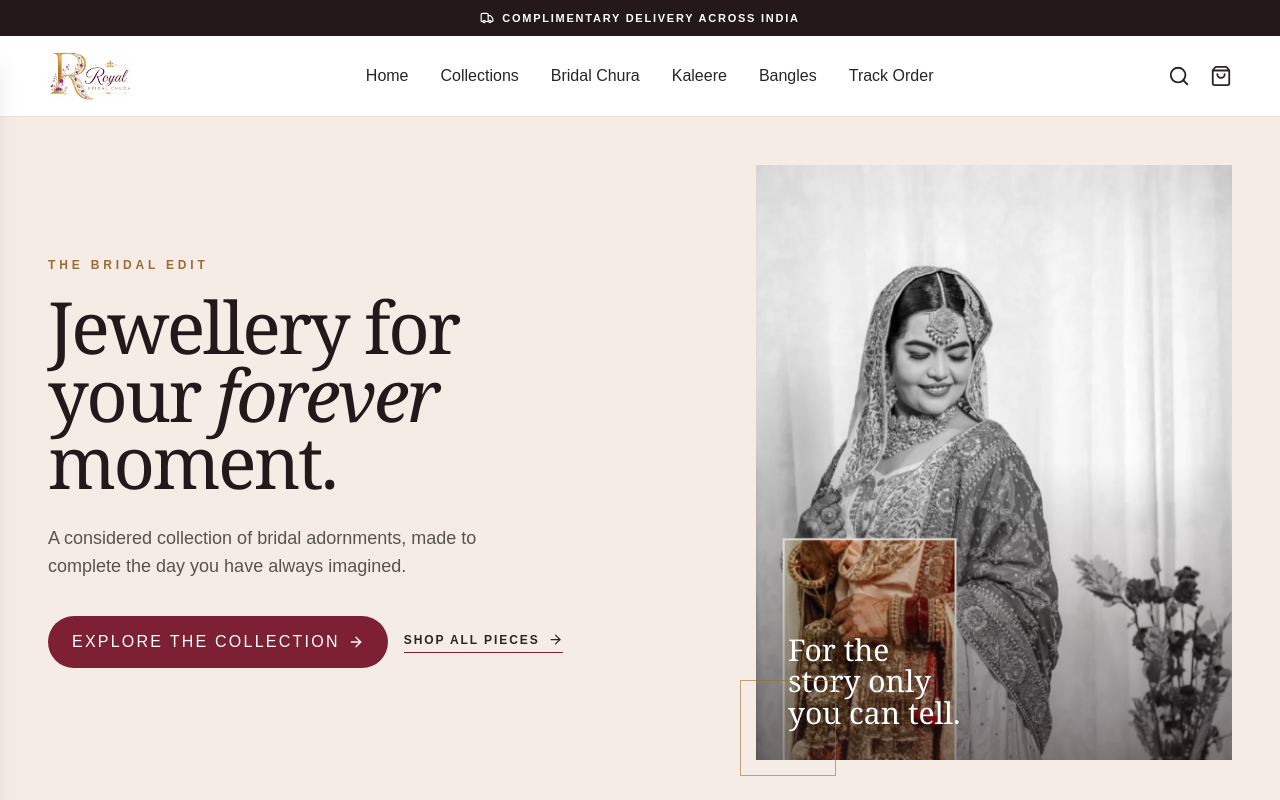
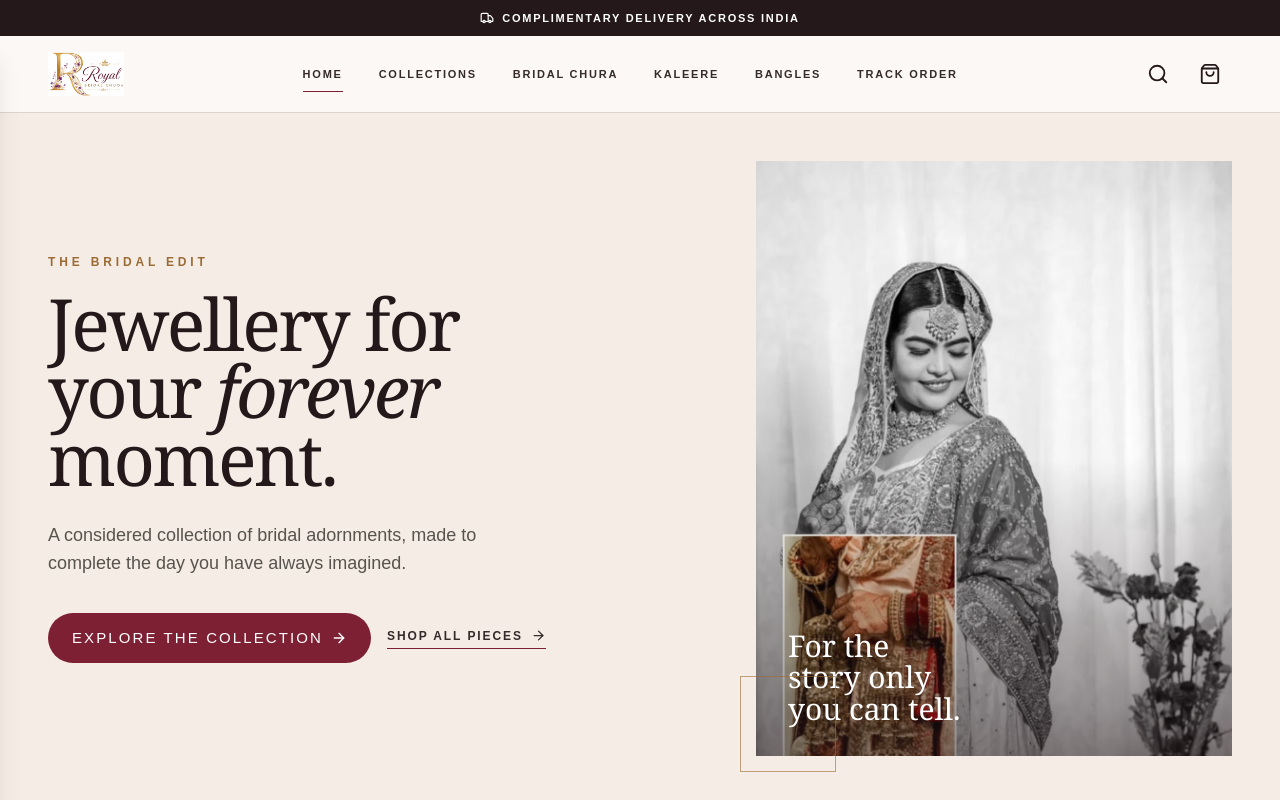
Before and after one commit to prodt-agency/royalBridal, a React (Vite) app in the folder client/: page / in a window 1280 px wide. Shown: the top 800 px of the page. Built offline with nearby package versions, Linux system fonts and the light colour scheme; no server answers.

Commit message:
feat: enhance Navbar and components styling for improved layout and accessibility

```diff
--- a/client/src/components/Layout/Navbar/DesktopMenu.jsx
+++ b/client/src/components/Layout/Navbar/DesktopMenu.jsx
@@ -3,16 +3,16 @@ import { NAV_LINKS } from "./NavLinks";
 
 function DesktopMenu() {
   return (
-    <nav className="hidden lg:flex items-center gap-8">
+    <nav className="hidden lg:flex items-center gap-9">
       {NAV_LINKS.map((link) => (
         <NavLink
           key={link.path}
           to={link.path}
           className={({ isActive }) =>
-            `font-medium transition-colors ${
+            `relative py-2 text-[11px] font-semibold uppercase tracking-[.16em] transition-colors after:absolute after:inset-x-0 after:-bottom-0.5 after:h-px after:origin-left after:transition-transform ${
               isActive
-                ? "text-rose-700"
-                : "text-gray-700 hover:text-rose-700"
+                ? "text-[#7d2034] after:scale-x-100 after:bg-[#7d2034]"
+                : "text-stone-600 hover:text-[#7d2034] after:scale-x-0 after:bg-[#7d2034] hover:after:scale-x-100"
             }`
           }
         >
--- a/client/src/components/Layout/Navbar/MobileToggle.jsx
+++ b/client/src/components/Layout/Navbar/MobileToggle.jsx
@@ -5,7 +5,7 @@ function MobileToggle({ onClick }) {
     <button
       onClick={onClick}
       aria-label="Open Menu"
-      className="lg:hidden"
+      className="grid h-11 w-11 place-items-center text-[#24181a] lg:hidden"
     >
       <Menu size={28} />
     </button>
--- a/client/src/components/Layout/Navbar/NavIcons.jsx
+++ b/client/src/components/Layout/Navbar/NavIcons.jsx
@@ -6,39 +6,40 @@ function NavIcons({
   onCart,
 }) {
   return (
-    <div className="flex items-center gap-5">
+    <div className="flex items-center gap-1 sm:gap-2">
       <button
         onClick={onSearch}
         aria-label="Search"
+        className="grid h-11 w-11 place-items-center text-[#24181a] transition hover:text-[#7d2034]"
       >
         <Search
           size={22}
-          className="hover:text-rose-700 transition"
+          className="transition"
         />
       </button>
 
       <button
         onClick={onCart}
         aria-label="Shopping Cart"
-        className="relative"
+        className="relative grid h-11 w-11 place-items-center text-[#24181a] transition hover:text-[#7d2034]"
       >
         <ShoppingBag
           size={22}
-          className="hover:text-rose-700 transition"
+          className="transition"
         />
 
         {cartCount > 0 && (
           <span
             className="
               absolute
-              -top-2
-              -right-2
-              h-5
-              w-5
+              top-0
+              right-0
+              h-4
+              w-4
               rounded-full
-              bg-rose-700
+              bg-[#7d2034]
               text-white
-              text-xs
+              text-[10px]
               flex
               items-center
               justify-center
--- a/client/src/components/Layout/Navbar/Navbar.jsx
+++ b/client/src/components/Layout/Navbar/Navbar.jsx
@@ -12,8 +12,8 @@ function Navbar() {
   const navigate = useNavigate();
   const cartCount = useCartStore(selectCartCount);
   const { mobileMenuOpen, openMobileMenu, closeMobileMenu, openSearchDrawer } = useUIStore();
-  return <header className="sticky top-0 z-40 border-b border-stone-200 bg-white/95 backdrop-blur"><Container><div className="flex h-18 items-center justify-between gap-6 sm:h-20">
-    <MobileToggle onClick={openMobileMenu} /><Link className="shrink-0" to="/" aria-label="Royal Bridal home"><img src={Logo} alt="Royal Bridal" className="h-10 w-auto sm:h-12" /></Link><DesktopMenu /><NavIcons cartCount={cartCount} onSearch={openSearchDrawer} onCart={() => navigate("/cart")} />
+  return <header className="sticky top-0 z-40 border-b border-[#ddd4cc] bg-[#fbf8f5]/95 backdrop-blur"><Container><div className="flex h-[68px] items-center justify-between gap-4 sm:h-[76px]">
+    <MobileToggle onClick={openMobileMenu} /><Link className="shrink-0" to="/" aria-label="Royal Bridal home"><img src={Logo} alt="Royal Bridal" className="h-9 w-auto sm:h-11" /></Link><DesktopMenu /><NavIcons cartCount={cartCount} onSearch={openSearchDrawer} onCart={() => navigate("/cart")} />
   </div></Container><MobileMenu isOpen={mobileMenuOpen} onClose={closeMobileMenu} /></header>;
 }
 
--- a/client/src/pages/Products.jsx
+++ b/client/src/pages/Products.jsx
@@ -79,30 +79,30 @@ function Products() {
     setParams(next);
   };
   return (
-    <section className="py-14">
+    <section className="py-14 sm:py-18 lg:py-20">
       <Seo
         title="Shop Bridal Jewellery | Royal Bridal"
         description="Explore Royal Bridal's curated jewellery collection."
       />
       <Container>
-        <SectionHeading
+        <div className="border-b border-[#ded5cd] pb-8 sm:pb-10"><SectionHeading
           eyebrow="Royal Bridal"
           title="The collection"
           description="Discover pieces chosen for the moments you will remember forever."
-        />
-        <div className="mb-9 grid gap-3 md:grid-cols-3">
+        /></div>
+        <div className="mb-10 grid gap-3 border-b border-[#ded5cd] py-6 md:grid-cols-3">
           <input
             aria-label="Search products"
             value={params.get("search") ?? ""}
             onChange={(event) => change({ search: event.target.value })}
             placeholder="Search the collection"
-            className="rounded-full border border-stone-300 px-5 py-3 outline-none focus:border-[#7d2034]"
+            className="min-h-12 w-full border border-stone-300 px-4 text-sm outline-none transition focus:border-[#7d2034]"
           />
           <select
             aria-label="Filter category"
             value={params.get("category") ?? ""}
             onChange={(event) => change({ category: event.target.value })}
-            className="rounded-full border border-stone-300 px-5 py-3"
+            className="min-h-12 w-full border border-stone-300 bg-white px-4 text-sm"
           >
             <option value="">All categories</option>
             {categories.map((category) => (
@@ -118,7 +118,7 @@ function Products() {
               const [sort, order] = event.target.value.split(":");
               change({ sort, order });
             }}
-            className="rounded-full border border-stone-300 px-5 py-3"
+            className="min-h-12 w-full border border-stone-300 bg-white px-4 text-sm"
           >
             <option value="createdAt:desc">Newest first</option>
             <option value="price:asc">Price: low to high</option>
@@ -144,17 +144,17 @@ function Products() {
             <button
               disabled={!meta.hasPreviousPage}
               onClick={() => change({ page: String(query.page - 1) })}
-              className="rounded-full border px-5 py-2 disabled:opacity-40"
+              className="min-h-11 border border-[#b9aaa0] px-5 text-[11px] font-semibold uppercase tracking-[.14em] text-[#7d2034] transition hover:bg-[#f5ede5] disabled:opacity-40"
             >
               Previous
             </button>
-            <span className="text-sm">
+            <span className="text-sm text-stone-600">
               Page {meta.page} of {meta.totalPages}
             </span>
             <button
               disabled={!meta.hasNextPage}
               onClick={() => change({ page: String(query.page + 1) })}
-              className="rounded-full border px-5 py-2 disabled:opacity-40"
+              className="min-h-11 border border-[#b9aaa0] px-5 text-[11px] font-semibold uppercase tracking-[.14em] text-[#7d2034] transition hover:bg-[#f5ede5] disabled:opacity-40"
             >
               Next
             </button>
--- a/client/src/styles/globals.css
+++ b/client/src/styles/globals.css
@@ -4,9 +4,11 @@ html {
 
 body {
   overflow-x: hidden;
-  background: #fff;
-  color: #292524;
+  background: var(--rb-paper);
+  color: #352b2a;
   font-family: Arial, Helvetica, sans-serif;
+  font-size: 15px;
+  line-height: 1.5;
 }
 
 img {
@@ -16,6 +18,24 @@ img {
 
 button {
   cursor: pointer;
+}
+
+button:focus-visible, a:focus-visible, input:focus-visible, select:focus-visible, textarea:focus-visible {
+  outline: 2px solid var(--rb-burgundy);
+  outline-offset: 3px;
+}
+
+input, select, textarea {
+  border-radius: 0;
+  border-color: #d8d0c8;
+  background: #fff;
+  color: #24181a;
+}
+
+input::placeholder, textarea::placeholder { color: #9a908b; }
+
+@media (prefers-reduced-motion: reduce) {
+  *, *::before, *::after { scroll-behavior: auto !important; transition-duration: .01ms !important; animation-duration: .01ms !important; }
 }
 
 summary::-webkit-details-marker {
```
